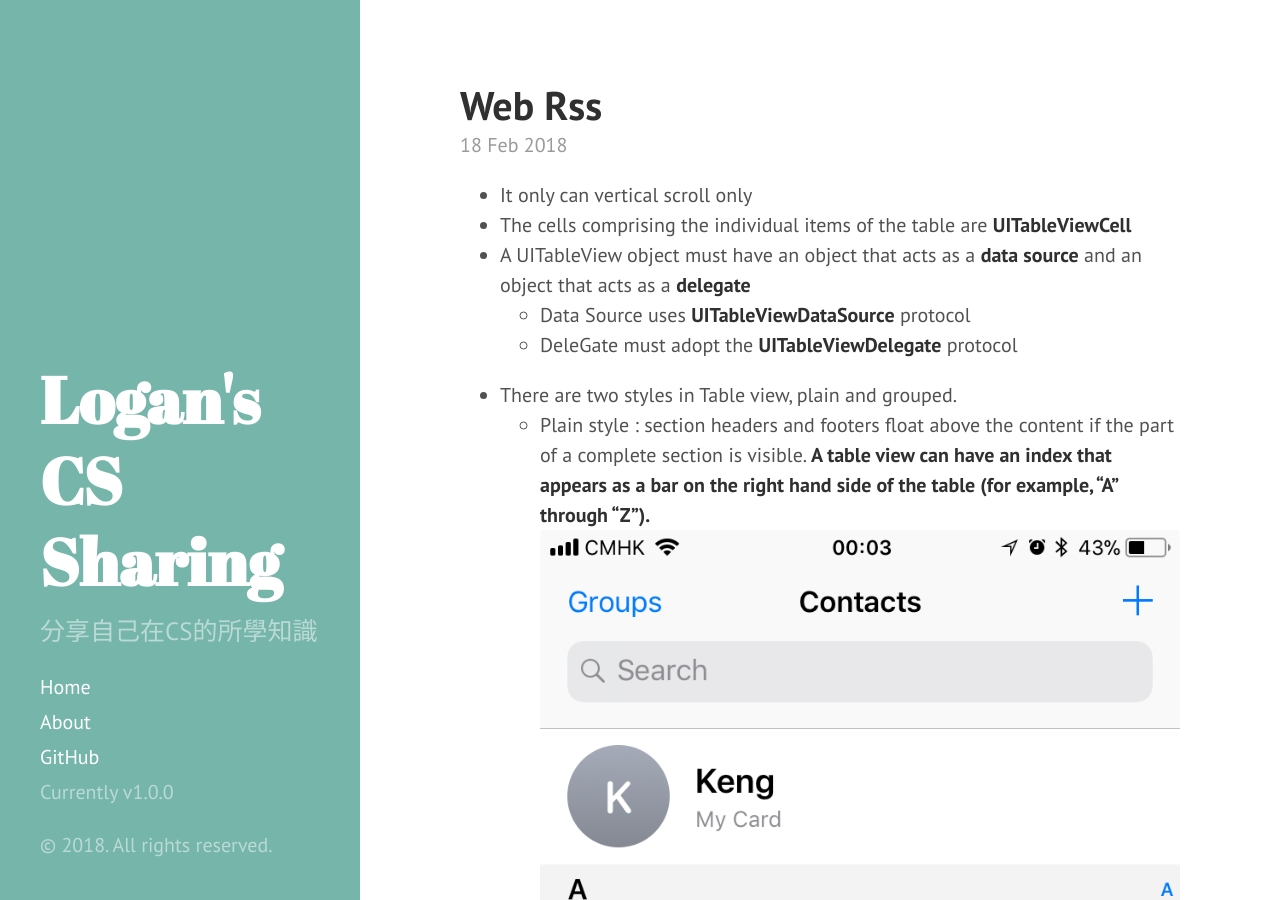
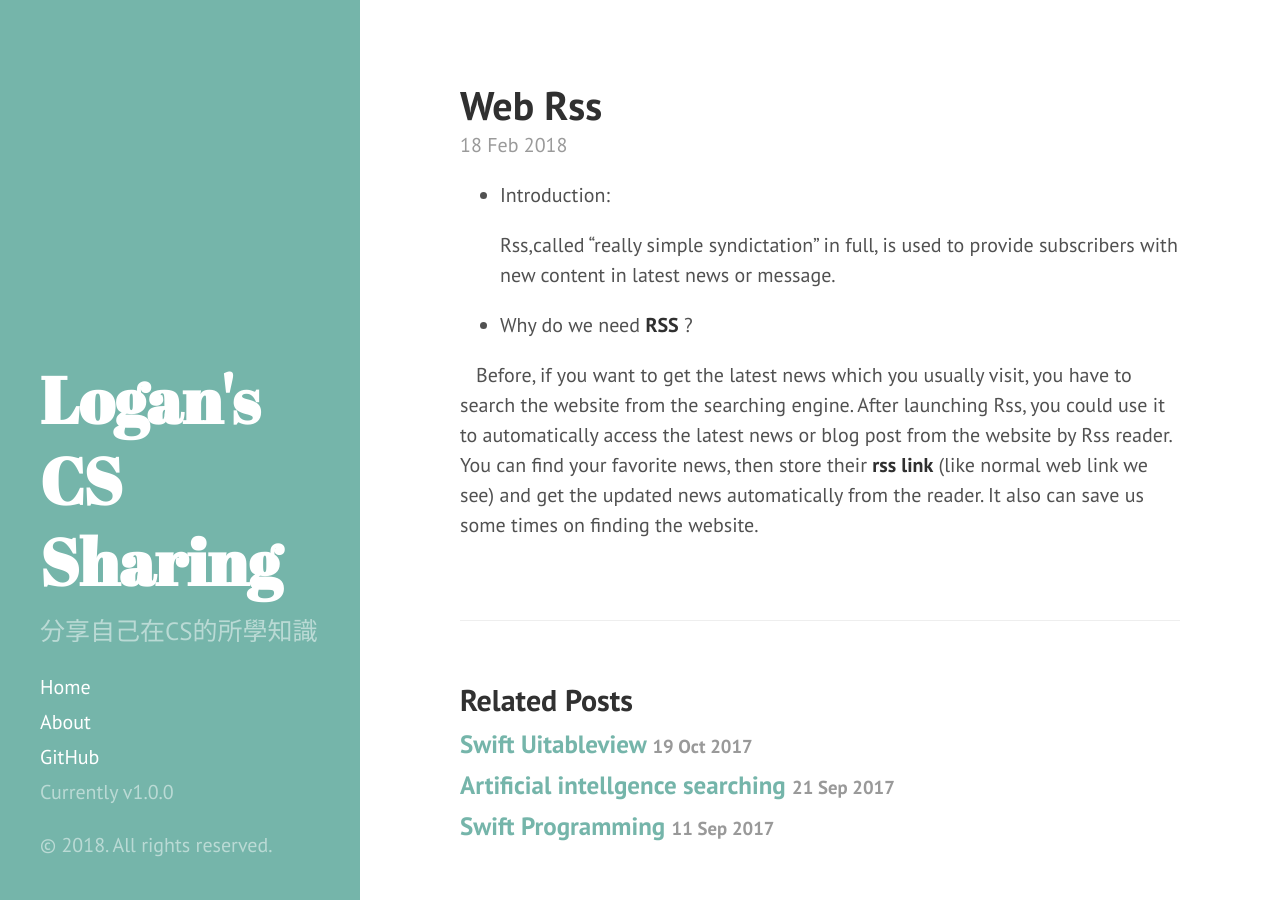
Before and after one commit to HermesKeng/HermesKeng.github.io, a Jekyll site: the page built from _posts/2018-02-18-Web-Rss.md, in a window 1280 px wide and 900 px high. Built offline with Jekyll 4.4.1, drawn with Linux system fonts in a browser that asks for light colours; our own code applies the rules of GitHub Pages for plain Markdown files; Markdown is read by kramdown in place of the engine named in the settings; some of the changed text lies outside the part shown.

Commit message:
Update Rss Content

```diff
--- a/_posts/2018-02-18-Web-Rss.md
+++ b/_posts/2018-02-18-Web-Rss.md
@@ -1,20 +1,6 @@
-- It only can vertical scroll only
-- The cells comprising the individual items of the table are **UITableViewCell**
-- A UITableView object must have an object that acts as a **data source** and an object that acts as a **delegate**
-    - Data Source uses **UITableViewDataSource** protocol
-    - DeleGate must adopt the **UITableViewDelegate** protocol
-- There are two styles in Table view, plain and grouped.
-    - Plain style : section headers and footers float above the content if the part of a complete section is visible. **A table view can have an index that appears as a bar on the right hand side of the table (for example, "A" through "Z").**
-    ![Plain style example]({{ site.url }}/images/plainUITableView.PNG)
-    - Grouped style : provides a default background color and a default background view for all cells. The background view provides a visual grouping for all cells in a particular section.
-    ![Grouped style example]({{ site.url }}/images/groupedUITableView.PNG)
+- Introduction:
 
+    Rss,called "really simple syndictation" in full, is used to provide subscribers with new content in latest news or message.
+- Why do we need **RSS** ?
 
-# UITableViewDataSource
-- It is adopted by an object that mediate the applications data model for a UITableView
-- The datasource provides the UITable need to construct and modifiy content
-- The data source may implement optional methods to configure various aspects of the table view and to insert, delete, and reorder rows
-- Many methods take NSIndexPath objects as parameters.
-
-# UITableViewDelegate
-- Optional methods of the protocol allow the delegate to manage selections, configure section headings and footers, help to delete and reorder cells, and perform other actions.
+    Before, if you want to get the latest news which you usually visit, you have to search the website from the searching engine. After launching Rss, you could use it to automatically access the latest news or blog post from the website by Rss reader. You can find your favorite news, then store their **rss link** (like normal web link we see) and get the updated news automatically from the reader. It also can save us some times on finding the website.
```
